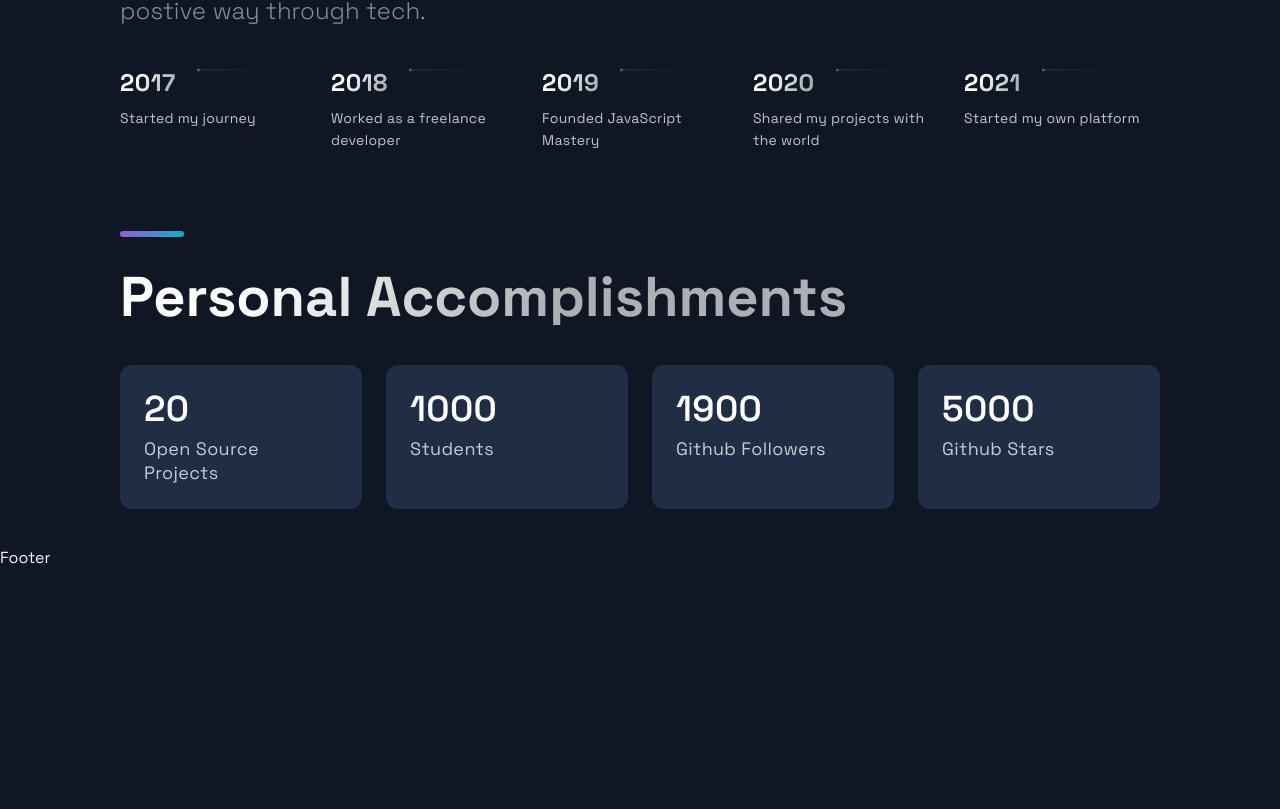
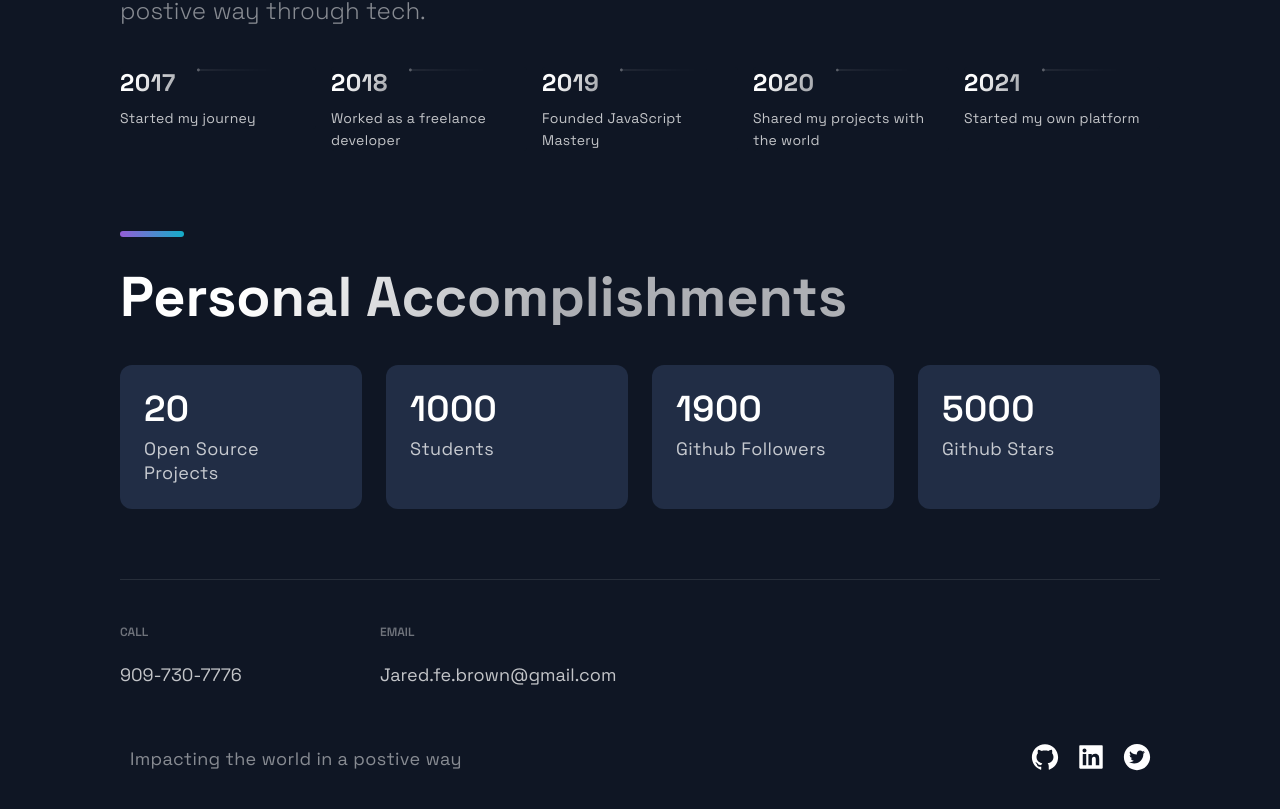
Before and after one commit to JaredBrown1/My-portfolio, a Next.js app: page / in a window 1280 px wide. Shown: the part 2906-3715 px from the top of the page. Before the commit the page ends 3474 px from the top, so only its background shows below. Built offline with nearby package versions, Linux system fonts and the light colour scheme.

Commit message:
footer completed

```diff
--- a/src/components/Footer/Footer.js
+++ b/src/components/Footer/Footer.js
@@ -1,15 +1,56 @@
-import React from 'react';
-import { AiFillGithub, AiFillInstagram, AiFillLinkedin } from 'react-icons/ai';
+import React from "react";
+import {
+	AiFillGithub,
+	AiFillTwitterCircle,
+	AiFillLinkedin,
+} from "react-icons/ai";
 
-import { SocialIcons } from '../Header/HeaderStyles';
-import { CompanyContainer, FooterWrapper, LinkColumn, LinkItem, LinkList, LinkTitle, Slogan, SocialContainer, SocialIconsContainer } from './FooterStyles';
+import { SocialIcons } from "../Header/HeaderStyles";
+import {
+	CompanyContainer,
+	FooterWrapper,
+	LinkColumn,
+	LinkItem,
+	LinkList,
+	LinkTitle,
+	Slogan,
+	SocialContainer,
+	SocialIconsContainer,
+} from "./FooterStyles";
 
 const Footer = () => {
-  return (
-    <div>
-      Footer
-    </div>
-  );
+	return (
+		<FooterWrapper>
+			<LinkList>
+				<LinkColumn>
+					<LinkTitle>Call</LinkTitle>
+					<LinkItem href="tel:909-730-7776">909-730-7776</LinkItem>
+				</LinkColumn>
+				<LinkColumn>
+					<LinkTitle>Email</LinkTitle>
+					<LinkItem href="mailto:jared.fe.brown@gmail.com">
+						Jared.fe.brown@gmail.com
+					</LinkItem>
+				</LinkColumn>
+			</LinkList>
+			<SocialIconsContainer>
+				<CompanyContainer>
+					<Slogan>Impacting the world in a postive way</Slogan>
+				</CompanyContainer>
+				<SocialContainer>
+					<SocialIcons href="https://github.com/jaredbrown1">
+						<AiFillGithub size="3rem" />
+					</SocialIcons>
+					<SocialIcons href="https://www.linkedin.com/in/jared-brown1/">
+						<AiFillLinkedin size="3rem" />
+					</SocialIcons>
+					<SocialIcons href="https://twitter.com/JaredCodes">
+						<AiFillTwitterCircle size="3rem" />
+					</SocialIcons>
+				</SocialContainer>
+			</SocialIconsContainer>
+		</FooterWrapper>
+	);
 };
 
 export default Footer;
```
Also changed, not shown: 11 other files (tests, documents, lock files or other folders).
